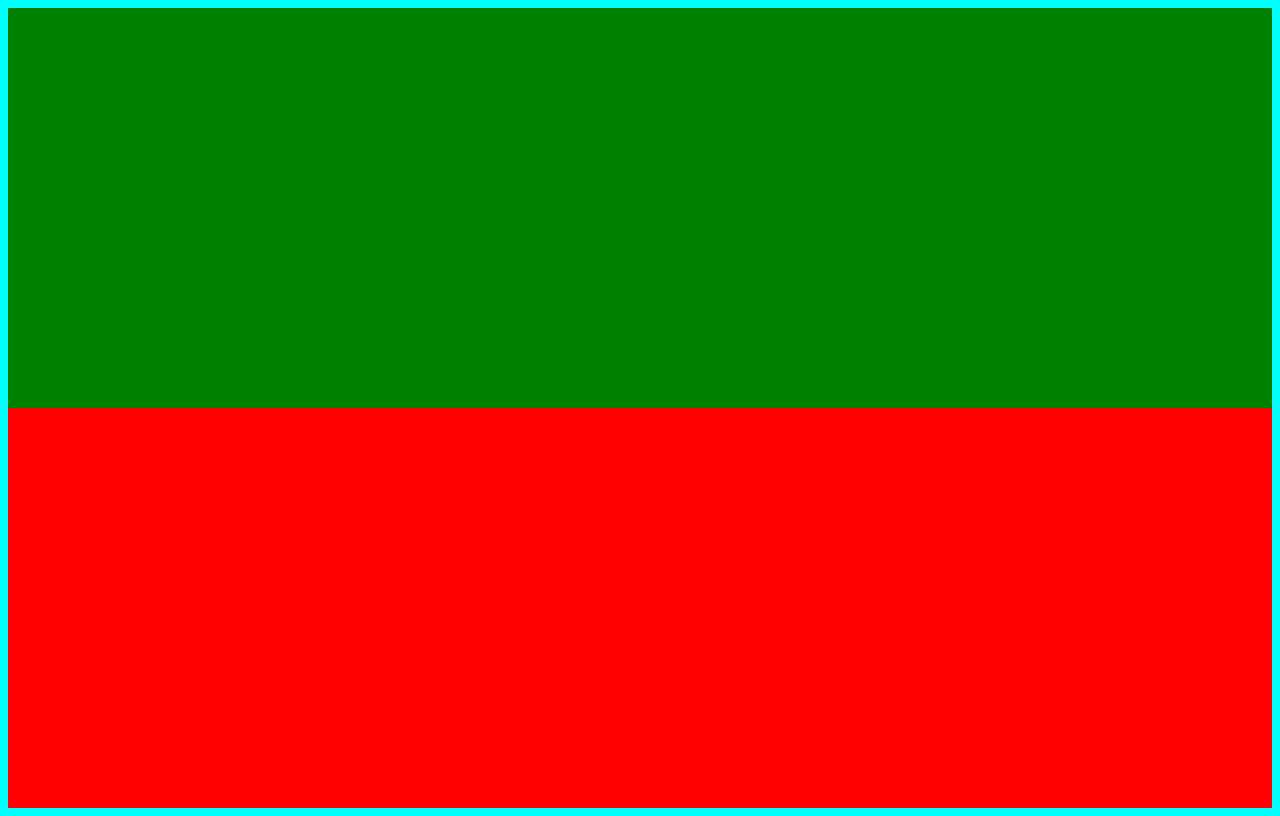
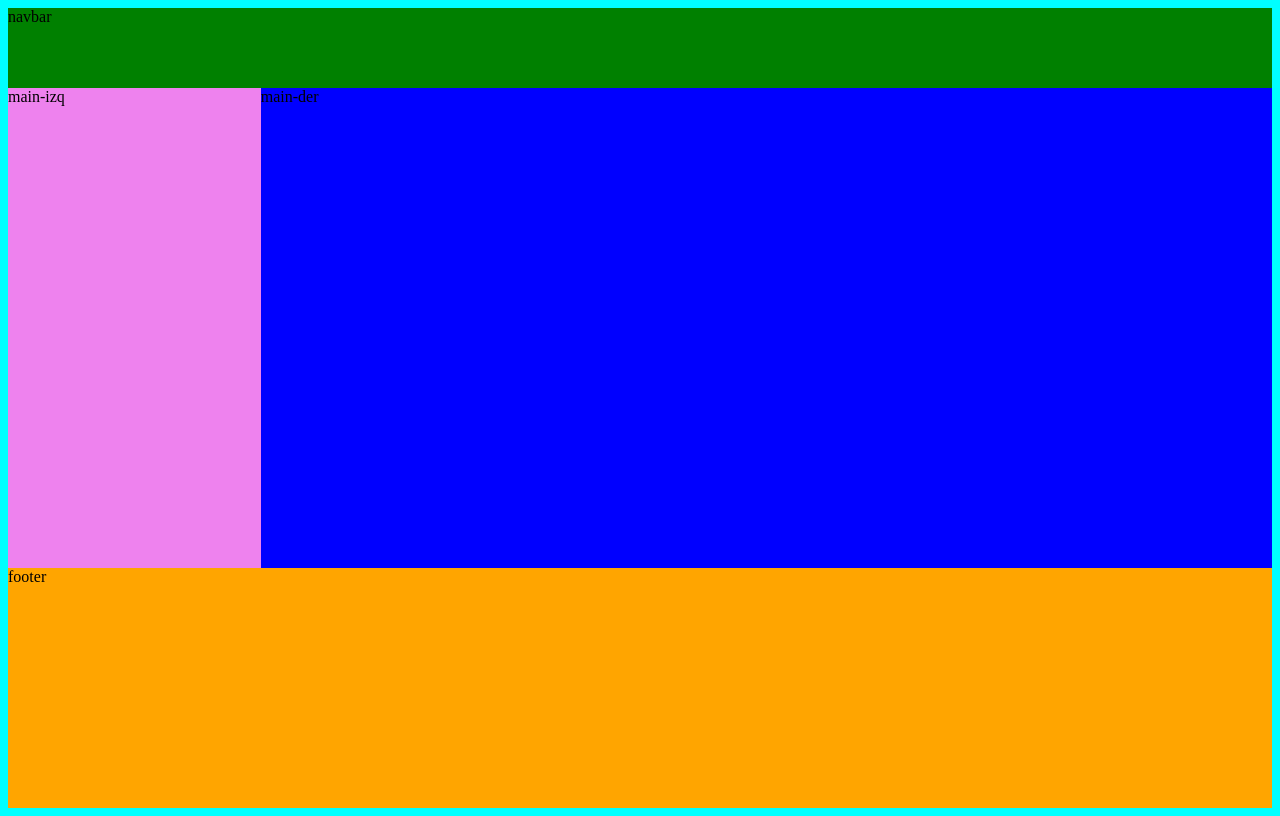
Before and after one commit to AlvaroBernabe/alvarito101093-aba-geekshubs-fsd-val-media-23012323, a plain HTML site: page index.html in a window 1280 px wide. Drawn offline with Linux system fonts and the light colour scheme.

Commit message:
premarco

```diff
--- a/css/style.css
+++ b/css/style.css
@@ -3,25 +3,35 @@ body {
 }
 .container {
     background-color: red;
-    height: 50vh;
+    height: 100vh;
+}
+#navbar {
+    background-color: green;
+    height: 10vh;
+}
+#main {
+    background-color: yellow;
+    height: 60vh;
+    display: flex;
+}
+#footer {
+    background-color: orange;
+    height: 30vh;
+}
+#izq {
+    background-color: violet;
+    width: 20vw;
+}
+#der {
+    background-color: blue;
+    width: 80vw;
 }
 
-.container-1 {
-    background-color: green;
-}
-
-/* Para ipad pro 1024px */
-@media ( max-width: 1024px){
-    .container {
-        background-color: yellow;
-        height: 50vh;
+@media(max-width:360px){
+    #izq{
+        display: none;
+    }
+    #der {
+        width: 100%;
     }
 }
-
-/* Para nexus 5 360px */
-@media ( max-width: 360px){
-    .container {
-        background-color: pink;
-        height: 50vh;
-    }
-}
--- a/index.html
+++ b/index.html
@@ -8,7 +8,13 @@
     <title>Document</title>
 </head>
 <body>
-    <div class="container container-1"></div>
-    <div class="container"></div>
+    <div class="container">
+        <div id="navbar">navbar</div>
+        <div id="main">
+            <div id="izq">main-izq</div>
+            <div id="der">main-der</div>
+        </div>
+        <div id="footer">footer</div>
+    </div>
 </body>
 </html>
```
